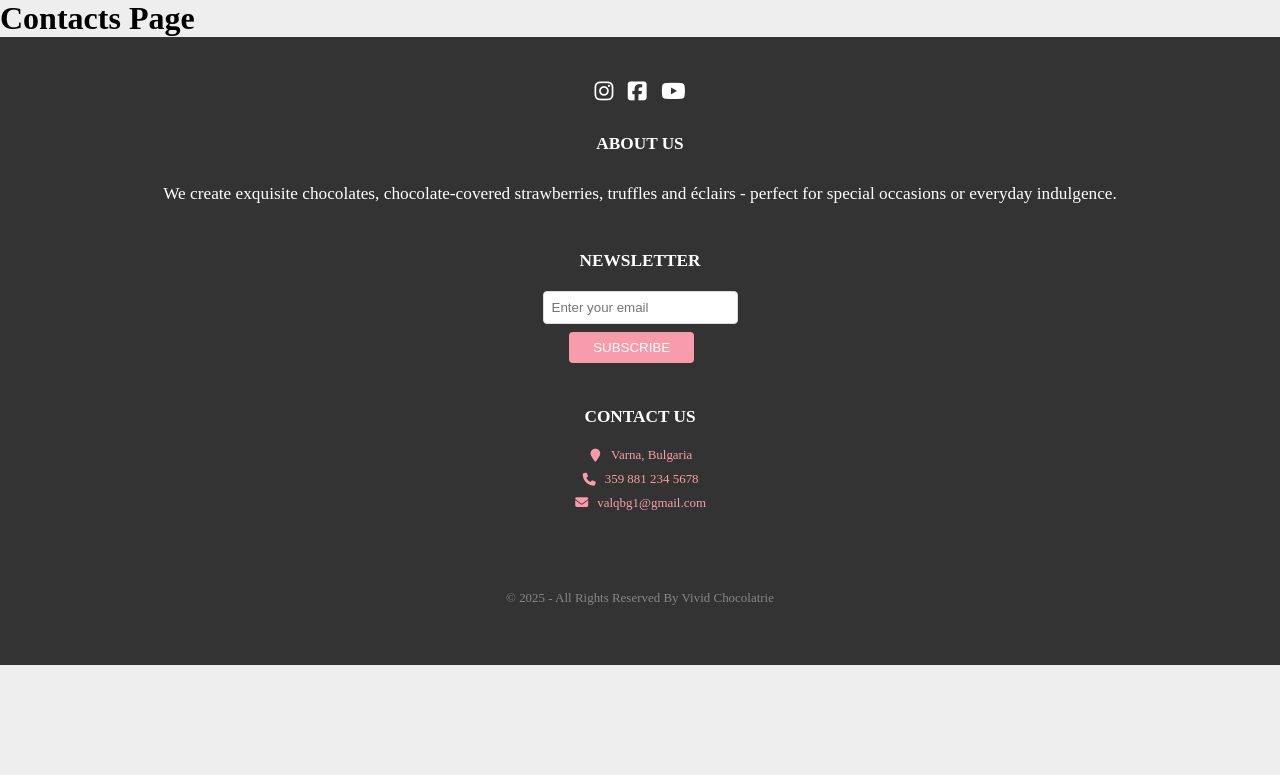
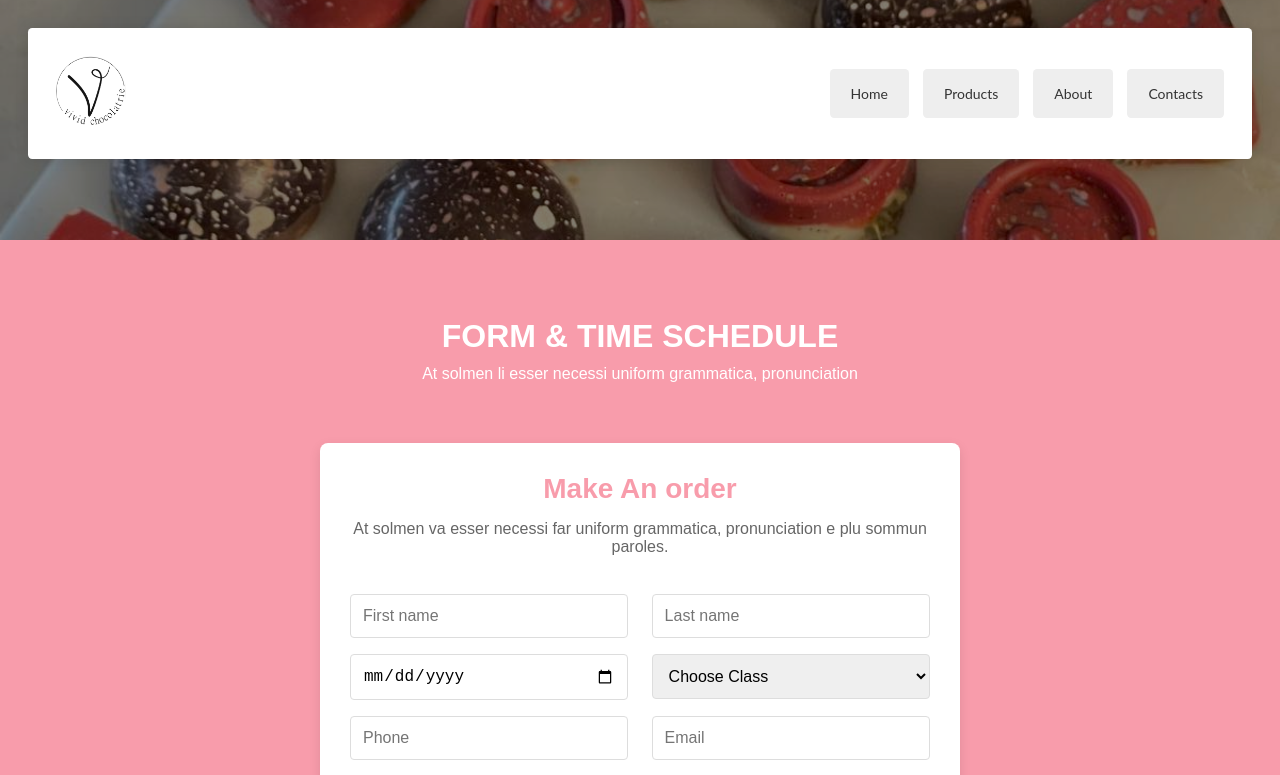
Before and after one commit to denis-hristov/SoftUni-ReactJS-Project, a React (Vite) app in the folder client/: page /contacts in a window 1280 px wide. Shown: the top 775 px of the page. Built offline with nearby package versions, Linux system fonts and the light colour scheme.

Commit message:
Finished Contact page

```diff
--- a/client/public/styles/about.css
+++ b/client/public/styles/about.css
@@ -80,3 +80,13 @@
       max-width: 90%;
     }
   }
+
+
+  /* Contacts */
+  .bannerContacts {
+    position: relative;
+    width: 100%;
+    height: 30vh;
+    text-align: center;
+    color: white;
+}
--- a/client/public/styles/productSection.css
+++ b/client/public/styles/productSection.css
@@ -150,11 +150,12 @@
   color: white;
 }
 
-.bannerProducts .headingP{
+.headingP{
   font-size: 2rem;
   font-weight: bold;
-  margin-bottom: 10px;
+  margin-left: 1em;
+  margin-right: 1em;
   background: rgba(0, 0, 0, 0.5);
-  padding: 20px;
+  padding: 0.5em;
   border-radius: 10px;
 }
--- a/client/src/Components/Contacts.jsx
+++ b/client/src/Components/Contacts.jsx
@@ -1,7 +1,15 @@
+import Navigation from "./Parts/Navigation";
+import Order from "./Sections/Order/Order";
+import baner from "/photos/Candy/BanerContacts.jpg";
+
 export default function Contacts() {
     return(
         <>
-            <h1>Contacts Page</h1>
+            <div className="bannerContacts">
+                <img src={baner} alt="baner" className="baner-photo" />
+                <Navigation/>
+            </div>
+            <Order/>
         </>
     )
 }
--- a/client/src/Components/Products.jsx
+++ b/client/src/Components/Products.jsx
@@ -8,8 +8,10 @@ export default function Products() {
         <div className="bannerProducts">
             <img src={baner} alt="baner" className="baner-photo" />
             <Navigation/>
-            <div className="headingP">
-                <h2>Latest Products</h2>
+            <div className="info">
+                <div className="headingP">
+                    <h2>Latest Products</h2>
+                </div>
             </div>
         </div>
         <AllProductSection/>
--- a/client/src/Components/Sections/Order/Order.jsx
+++ b/client/src/Components/Sections/Order/Order.jsx
@@ -21,7 +21,6 @@ export default function Order() {
 
   const handleSubmit = (e) => {
     e.preventDefault();
-    // Тук можеш да добавиш логика за изпращане на данни (например, към сървър)
     console.log('Submitted Form Data:', formData);
   };
 
```
Also changed, not shown: client/public/photos/Candy/BanerContacts.jpg (renamed from client/public/photos/Candy/viber_image_2025-03-23_20-23-02-881.jpg).
